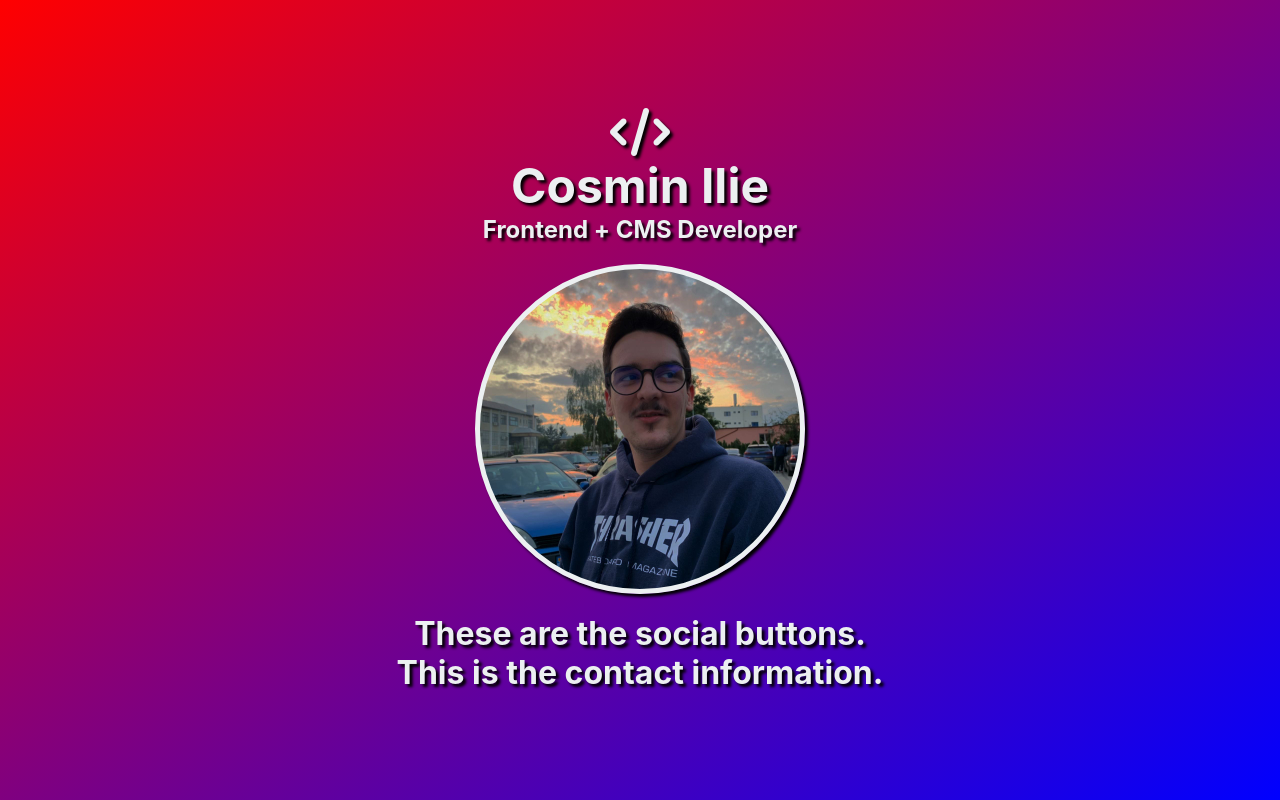
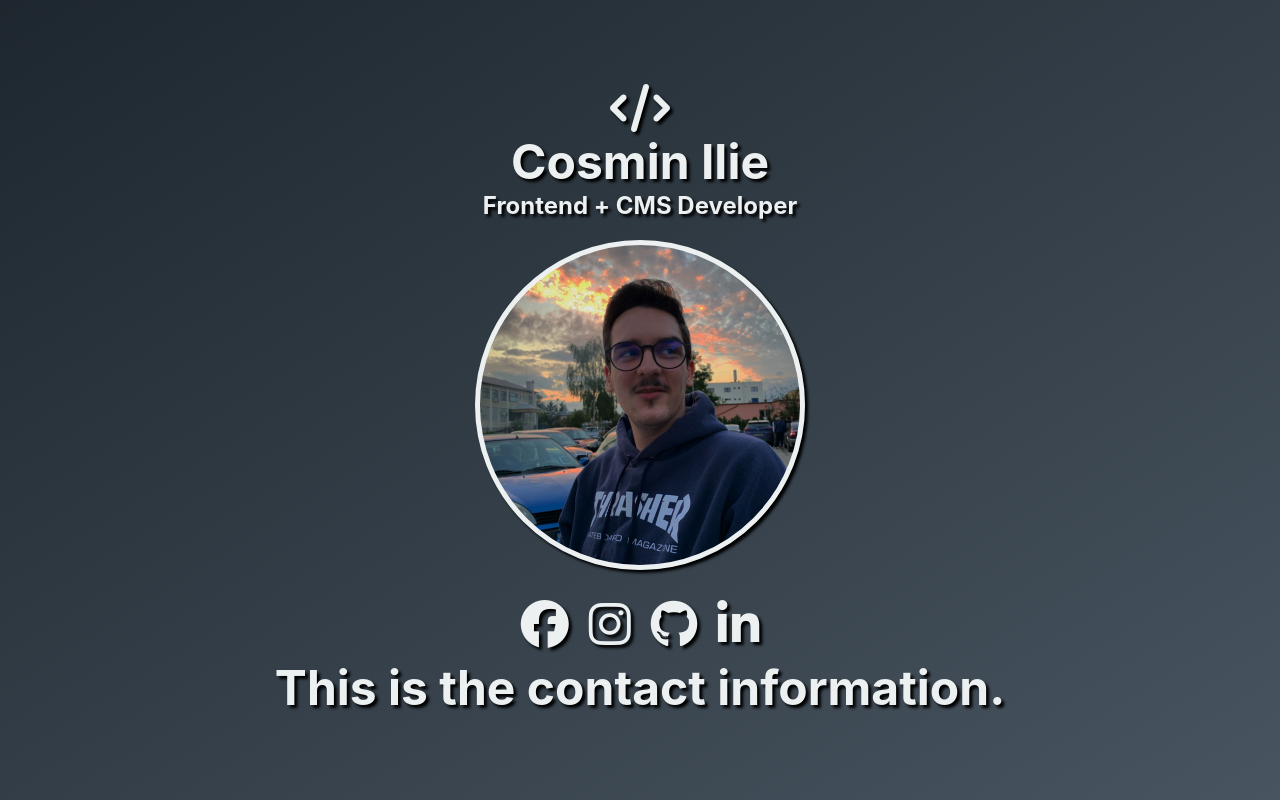
Before and after one commit to Cosmeeeen/business-card-website, a React (Create React App) app: page / in a window 1280 px wide. Built offline with nearby package versions, Linux system fonts and the light colour scheme.

Commit message:
Social media buttons component (links not set up yet)

```diff
--- a/src/App.css
+++ b/src/App.css
@@ -1,14 +1,25 @@
 :root{
-  --background-gradient-1: red;
-  --background-gradient-2: blue;
+  --background-gradient-1: #1e272e;
+  --background-gradient-2: #485460;
   --text-color: #ecf0f1;
   --shadow-color: black;
-  --highlight-color: green;
+  --highlight-color: #ff3f34;
 }
 
 *{
   margin: 0;
   padding: 0;
+}
+
+a{
+  text-decoration: none;
+  color: var(--text-color);
+  transition: .3s all;
+}
+
+a:hover{
+  color: var(--highlight-color);
+  transition: .3s all;
 }
 
 body{
@@ -36,11 +47,25 @@ div{
 }
 
 h1{
+  font-size: 6vh;
+
   transition: .3s all;
   cursor: default;
 }
 
 h1:hover{
+  transition: .5s all;
+  text-shadow: 1px 1px 6px var(--shadow-color);
+}
+
+h3{
+  font-size: 3vh;
+
+  transition: .3s all;
+  cursor: default;
+}
+
+h3:hover{
   transition: .5s all;
   text-shadow: 1px 1px 6px var(--shadow-color);
 }
@@ -56,17 +81,9 @@ i:hover{
 
 /* ===== TITLE CONTAINER ===== */
 
-.titleContainer h1{
-  font-size: 6vh;
-}
-
 .titleContainer i{
   font-size: 6vh;
   transition: .5s all;
-}
-
-.titleContainer h3{
-  font-size: 3vh;
 }
 
 /* ===== PROFILE IMAGE CONTAINER ===== */
@@ -90,3 +107,24 @@ i:hover{
   transition: .5s all;
   box-shadow: 1px 1px 6px var(--shadow-color);
 }
+
+/* ===== SOCIAL MEDIA BUTTONS CONTAINER ===== */
+
+.socialButtonsContainer{
+  display: flex;
+  flex-direction: row;
+
+}
+
+.socialButtonsContainer i{
+  font-size: 6vh;
+  margin: 10px;
+
+  transition: .5s all;
+}
+
+.socialButtonsContainer i:hover{
+  font-size: 7vh;
+
+  transition: .5s all;
+}
--- a/src/components/SocialButtons.jsx
+++ b/src/components/SocialButtons.jsx
@@ -3,7 +3,10 @@ import React from 'react';
 const SocialButtons = () => {
     return (
         <div className="socialButtonsContainer">
-            <h1>These are the social buttons.</h1>
+            <a href="http://www.google.com" target="_blank" rel="noopener noreferrer"><i class="fab fa-facebook"></i></a>
+            <a href="http://www.google.com" target="_blank" rel="noopener noreferrer"><i class="fab fa-instagram"></i></a>
+            <a href="http://www.google.com" target="_blank" rel="noopener noreferrer"><i class="fab fa-github"></i></a>
+            <a href="http://www.google.com" target="_blank" rel="noopener noreferrer"><i class="fab fa-linkedin-in"></i></a>
         </div>
     );
 }
```
